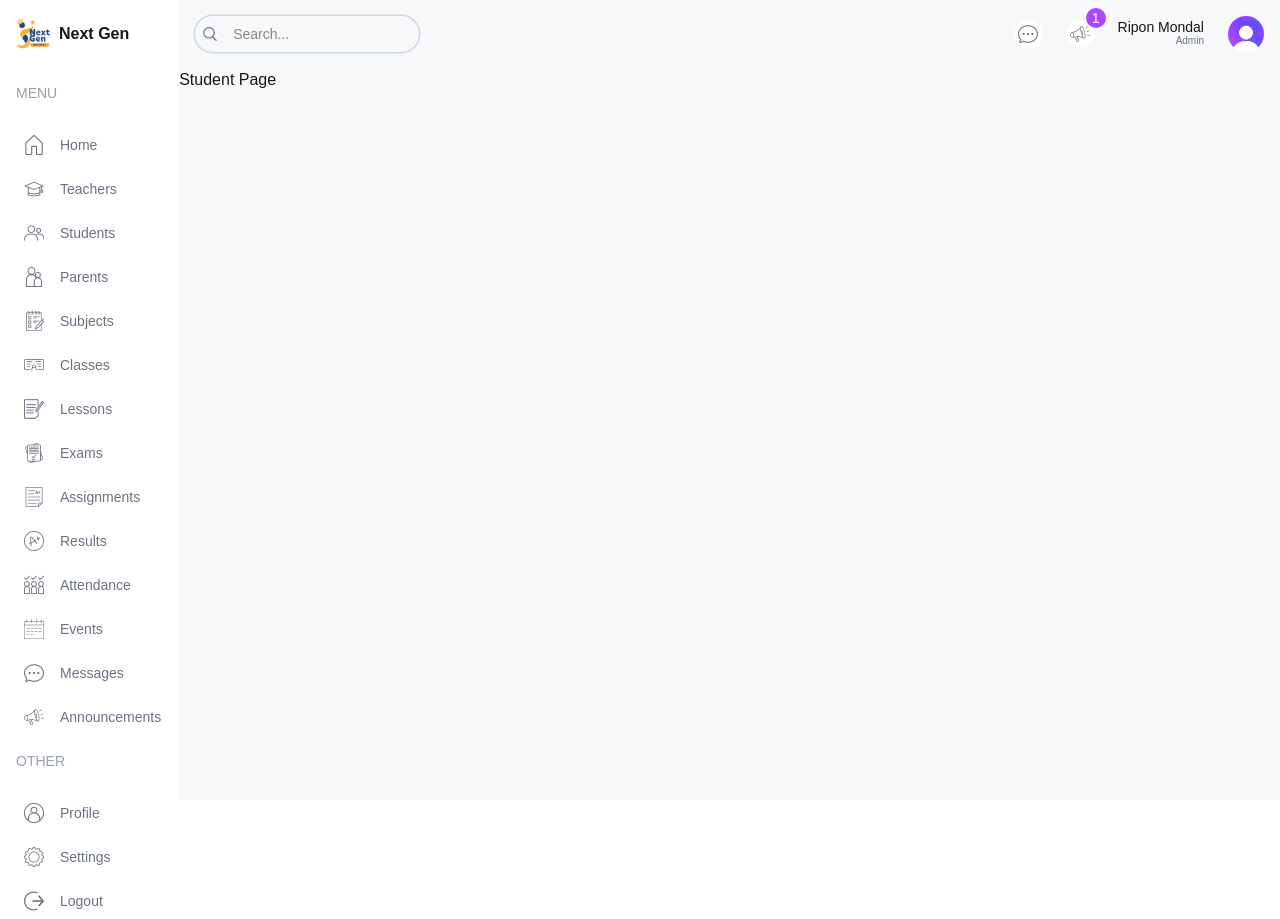
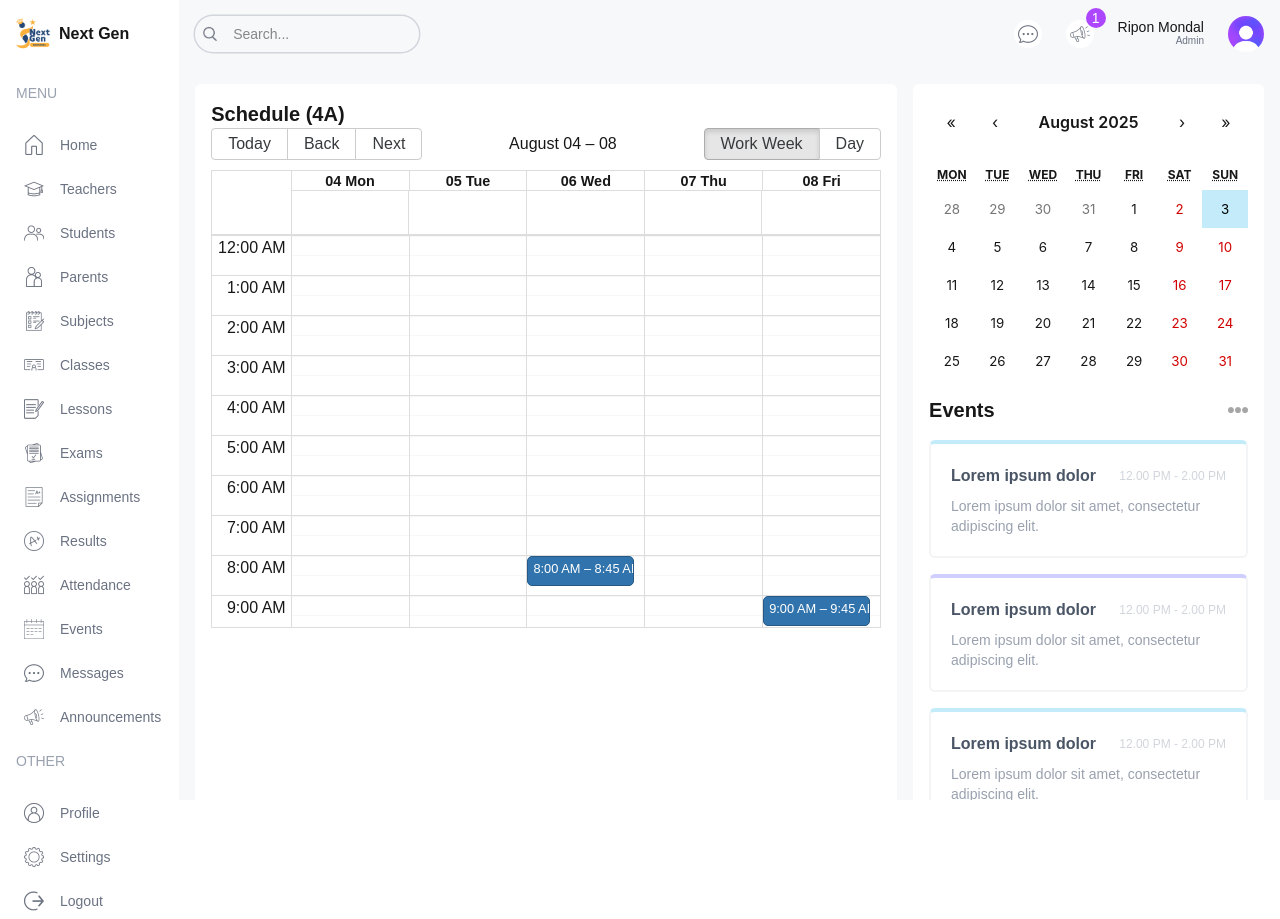
Before and after one commit to riponmondalbd/next-gen-school, a Next.js app: page /student in a window 1280 px wide. Built offline with nearby package versions, Linux system fonts and the light colour scheme.

Commit message:
make a BigCalender component and show daily and weakly base schedule data

```diff
--- a/package.json
+++ b/package.json
@@ -9,8 +9,10 @@
     "lint": "next lint"
   },
   "dependencies": {
+    "moment": "^2.30.1",
     "next": "15.4.5",
     "react": "19.1.0",
+    "react-big-calendar": "^1.19.4",
     "react-calendar": "^6.0.0",
     "react-dom": "19.1.0",
     "recharts": "^3.1.0"
@@ -20,6 +22,7 @@
     "@tailwindcss/postcss": "^4",
     "@types/node": "^20",
     "@types/react": "^19",
+    "@types/react-big-calendar": "^1.16.2",
     "@types/react-dom": "^19",
     "eslint": "^9",
     "eslint-config-next": "15.4.5",
--- a/src/app/(dashboard)/student/page.tsx
+++ b/src/app/(dashboard)/student/page.tsx
@@ -1,3 +1,26 @@
+import Announcements from "@/components/Announcements";
+import BigCalendar from "@/components/BigCalendar";
+import EventCalendar from "@/components/EventCalendar";
+
 export default function StudentPage() {
-  return <div>Student Page</div>;
+  return (
+    <div className="p-4 flex gap-4 flex-col xl:flex-row">
+      {/* left content */}
+      <div className="w-full xl:w-2/3">
+        <div className="h-full bg-white p-4 rounded-md">
+          <h1 className="text-xl font-semibold">Schedule (4A)</h1>
+          {/* big calender */}
+          <BigCalendar />
+        </div>
+      </div>
+      {/* right content */}
+      <div className="w-full xl:w-1/3 flex flex-col gap-8">
+        {/* calender and events */}
+        <EventCalendar />
+
+        {/* announcements */}
+        <Announcements />
+      </div>
+    </div>
+  );
 }
--- /dev/null
+++ b/src/components/BigCalendar.tsx
@@ -0,0 +1,31 @@
+"use client";
+
+import { calendarEvents } from "@/lib/data";
+import moment from "moment";
+import { useState } from "react";
+import { Calendar, momentLocalizer, View, Views } from "react-big-calendar";
+import "react-big-calendar/lib/css/react-big-calendar.css";
+
+const localizer = momentLocalizer(moment);
+
+const BigCalendar = () => {
+  const [view, setView] = useState<View>(Views.WORK_WEEK);
+
+  const handleOnChangeView = (selectedView: View) => {
+    setView(selectedView);
+  };
+  return (
+    <Calendar
+      localizer={localizer}
+      events={calendarEvents}
+      startAccessor="start"
+      endAccessor="end"
+      views={["work_week", "day"]}
+      view={view}
+      style={{ height: 500 }}
+      onView={handleOnChangeView}
+    />
+  );
+};
+
+export default BigCalendar;
--- a/src/lib/data.ts
+++ b/src/lib/data.ts
@@ -5,7 +5,7 @@
 export const teachersData = [
   {
     id: 1,
-    teacherId: "1234567890",
+    teacherId: "1104567890",
     name: "John Doe",
     email: "john@doe.com",
     photo:
@@ -920,143 +920,143 @@
   {
     title: "Math",
     allDay: false,
-    start: new Date(2025, 6, 21, 8, 0),
-    end: new Date(2025, 6, 21, 8, 45),
+    start: new Date(2025, 7, 6, 8, 0),
+    end: new Date(2025, 7, 6, 8, 45),
   },
   {
     title: "English",
     allDay: false,
-    start: new Date(2025, 6, 21, 9, 0),
-    end: new Date(2025, 6, 21, 9, 45),
+    start: new Date(2025, 7, 8, 9, 0),
+    end: new Date(2025, 7, 8, 9, 45),
   },
   {
     title: "Biology",
     allDay: false,
-    start: new Date(2025, 6, 21, 10, 0),
-    end: new Date(2025, 6, 21, 10, 45),
+    start: new Date(2025, 7, 6, 10, 0),
+    end: new Date(2025, 7, 6, 10, 45),
   },
   {
     title: "Physics",
     allDay: false,
-    start: new Date(2025, 6, 21, 11, 0),
-    end: new Date(2025, 6, 21, 11, 45),
+    start: new Date(2025, 7, 6, 11, 0),
+    end: new Date(2025, 7, 6, 11, 45),
   },
   {
     title: "Chemistry",
     allDay: false,
-    start: new Date(2025, 6, 21, 13, 0),
-    end: new Date(2025, 6, 21, 13, 45),
+    start: new Date(2025, 7, 8, 13, 0),
+    end: new Date(2025, 7, 8, 13, 45),
   },
   {
     title: "History",
     allDay: false,
-    start: new Date(2025, 6, 21, 14, 0),
-    end: new Date(2025, 6, 21, 14, 45),
+    start: new Date(2025, 7, 8, 14, 0),
+    end: new Date(2025, 7, 8, 14, 45),
   },
   {
     title: "English",
     allDay: false,
-    start: new Date(2025, 6, 22, 9, 0),
-    end: new Date(2025, 6, 22, 9, 45),
+    start: new Date(2025, 7, 9, 9, 0),
+    end: new Date(2025, 7, 9, 9, 45),
   },
   {
     title: "Biology",
     allDay: false,
-    start: new Date(2025, 6, 22, 10, 0),
-    end: new Date(2025, 6, 22, 10, 45),
+    start: new Date(2025, 7, 9, 10, 0),
+    end: new Date(2025, 7, 9, 10, 45),
   },
   {
     title: "Physics",
     allDay: false,
-    start: new Date(2025, 6, 22, 11, 0),
-    end: new Date(2025, 6, 22, 11, 45),
+    start: new Date(2025, 7, 9, 11, 0),
+    end: new Date(2025, 7, 9, 11, 45),
   },
 
   {
     title: "History",
     allDay: false,
-    start: new Date(2025, 6, 22, 14, 0),
-    end: new Date(2025, 6, 22, 14, 45),
+    start: new Date(2025, 7, 9, 14, 0),
+    end: new Date(2025, 7, 9, 14, 45),
   },
   {
     title: "Math",
     allDay: false,
-    start: new Date(2025, 6, 23, 8, 0),
-    end: new Date(2025, 6, 23, 8, 45),
+    start: new Date(2025, 7, 10, 8, 0),
+    end: new Date(2025, 7, 10, 8, 45),
   },
   {
     title: "Biology",
     allDay: false,
-    start: new Date(2025, 6, 23, 10, 0),
-    end: new Date(2025, 6, 23, 10, 45),
+    start: new Date(2025, 7, 10, 10, 0),
+    end: new Date(2025, 7, 10, 10, 45),
   },
 
   {
     title: "Chemistry",
     allDay: false,
-    start: new Date(2025, 6, 23, 13, 0),
-    end: new Date(2025, 6, 23, 13, 45),
+    start: new Date(2025, 7, 10, 13, 0),
+    end: new Date(2025, 7, 10, 13, 45),
   },
   {
     title: "History",
     allDay: false,
-    start: new Date(2025, 6, 23, 14, 0),
-    end: new Date(2025, 6, 22, 14, 45),
+    start: new Date(2025, 7, 10, 14, 0),
+    end: new Date(2025, 7, 9, 14, 45),
   },
   {
     title: "English",
     allDay: false,
-    start: new Date(2025, 6, 24, 9, 0),
-    end: new Date(2025, 6, 24, 9, 45),
+    start: new Date(2025, 7, 11, 9, 0),
+    end: new Date(2025, 7, 11, 9, 45),
   },
   {
     title: "Biology",
     allDay: false,
-    start: new Date(2025, 6, 24, 10, 0),
-    end: new Date(2025, 6, 24, 10, 45),
+    start: new Date(2025, 7, 11, 10, 0),
+    end: new Date(2025, 7, 11, 10, 45),
   },
   {
     title: "Physics",
     allDay: false,
-    start: new Date(2025, 6, 24, 11, 0),
-    end: new Date(2025, 6, 24, 11, 45),
+    start: new Date(2025, 7, 11, 11, 0),
+    end: new Date(2025, 7, 11, 11, 45),
   },
 
   {
     title: "History",
     allDay: false,
-    start: new Date(2025, 6, 24, 14, 0),
-    end: new Date(2025, 6, 24, 14, 45),
+    start: new Date(2025, 7, 11, 14, 0),
+    end: new Date(2025, 7, 11, 14, 45),
   },
   {
     title: "Math",
     allDay: false,
-    start: new Date(2025, 6, 25, 8, 0),
-    end: new Date(2025, 6, 25, 8, 45),
+    start: new Date(2025, 7, 12, 8, 0),
+    end: new Date(2025, 7, 12, 8, 45),
   },
   {
     title: "English",
     allDay: false,
-    start: new Date(2025, 6, 25, 9, 0),
-    end: new Date(2025, 6, 25, 9, 45),
+    start: new Date(2025, 7, 12, 9, 0),
+    end: new Date(2025, 7, 12, 9, 45),
   },
 
   {
     title: "Physics",
     allDay: false,
-    start: new Date(2025, 6, 25, 11, 0),
-    end: new Date(2025, 6, 25, 11, 45),
+    start: new Date(2025, 7, 12, 11, 0),
+    end: new Date(2025, 7, 12, 11, 45),
   },
   {
     title: "Chemistry",
     allDay: false,
-    start: new Date(2025, 6, 25, 13, 0),
-    end: new Date(2025, 6, 25, 13, 45),
+    start: new Date(2025, 7, 12, 13, 0),
+    end: new Date(2025, 7, 12, 13, 45),
   },
   {
     title: "History",
     allDay: false,
-    start: new Date(2025, 6, 25, 14, 0),
-    end: new Date(2025, 6, 25, 14, 45),
+    start: new Date(2025, 7, 12, 14, 0),
+    end: new Date(2025, 7, 12, 14, 45),
   },
 ];
```
Also changed, not shown: 1 other file (tests, documents, lock files or other folders).
